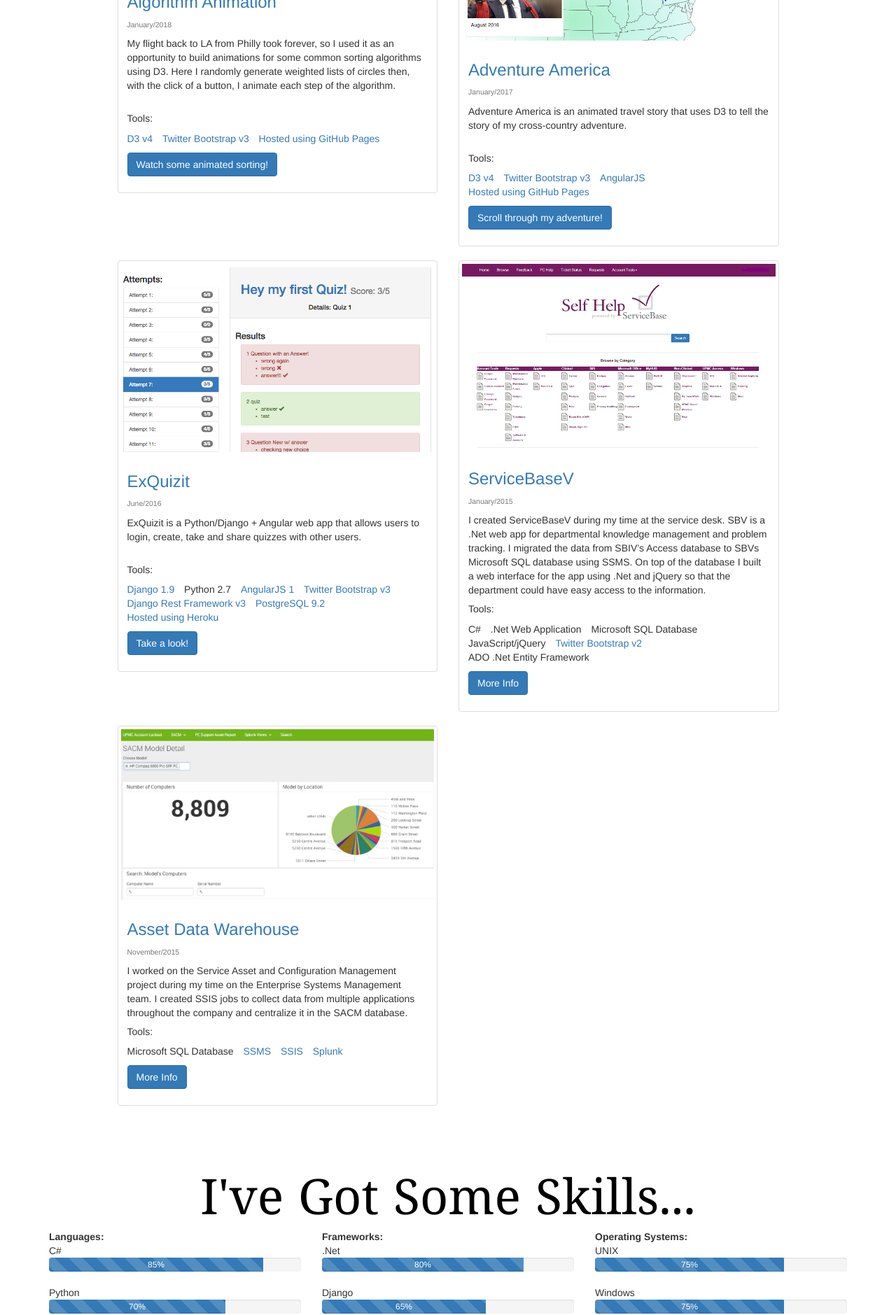
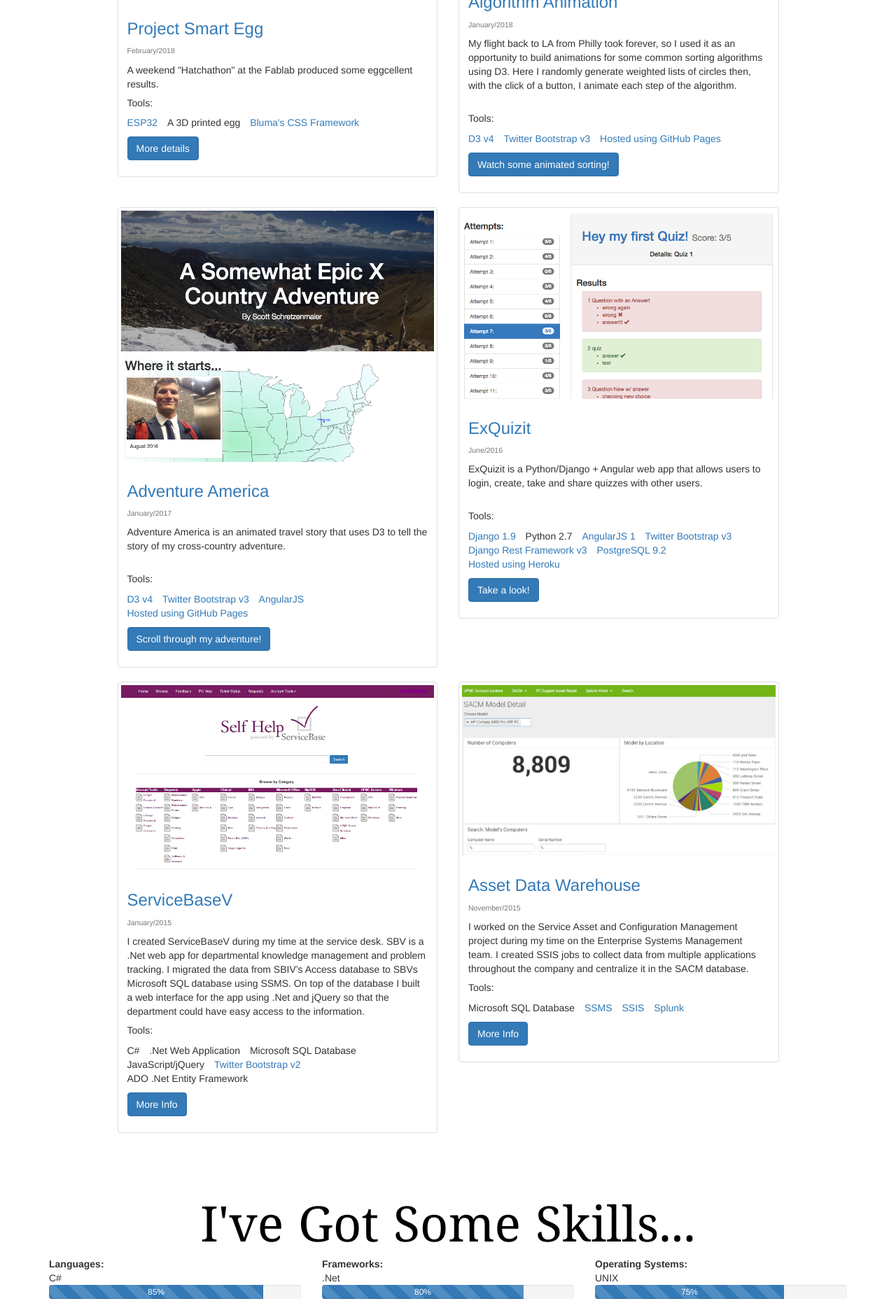
Before and after one commit to schretzilla/website, a Django app: page / in a window 1280 px wide. Shown: the part 3999-5878 px from the top of the page at 70% size. Run offline with Django 3.2, Linux system fonts and the light colour scheme; some libraries are stand-ins or nearby versions.

Commit message:
Added egg to home page projects

```diff
--- a/portfolio/templates/portfolio/home.html
+++ b/portfolio/templates/portfolio/home.html
@@ -226,6 +226,35 @@
             <h1 class="subject-header"><a href="{% url 'portfolio:projects' %}">Projects</a></h1>
 
             <div class="row">
+
+                <!-- Smart Egg -->
+                <div class="col-sm-6">
+                        <div class="thumbnail">
+                            <img target="_blank" href="" src="{% static 'portfolio/img/smart-egg/egg-parts-ss.png' %}" alt="Smart Egg Parts image">
+                            <div class="caption">
+                                <h3><a target="_blank" href="" target="_blank">Project Smart Egg</a></h3>
+                                <p>
+                                    <h5><small>February/2018</small></h5>
+                                        A weekend "Hatchathon" at the Fablab produced some eggcellent results.
+
+                                        <!-- introduced me to a fun group dedicated engineers. Our objective was
+                                        to develope a "Smart Egg" that could de
+                                        The classic egg drop competition is extreamly binary, the egg either breaks or it doesn't. Working with a
+                                        group of dedicated engineers we were determined make things a little more competitive by creating a "Smart Egg." -->
+
+                                    <h5>Tools:</h5>
+                                    <ul class="list-inline">
+                                        <li><a href="https://www.espressif.com/en/products/hardware/esp32/overview" target="_blank">ESP32</a> </li>
+                                        <li>A 3D printed egg</li>
+                                        <li><a href="https://bulma.io/" target="_blank">Bluma's CSS Framework</a></li>
+                                    </ul>
+                                </p>
+                                <p><a target="_blank" href="" class="btn btn-primary" role="button">More details</a> </p>
+                            </div>
+                        </div>
+                    </div>
+
+                <!-- Algorithim-Animations -->
                 <div class="col-sm-6">
                     <div class="thumbnail">
                         <img target="_blank" href="https://schretzilla.github.io/Algorithim-Animation/bubble-sort.html" src="{% static 'portfolio/img/algorithm-animation.png' %}" alt="algorithm animation image">
@@ -250,7 +279,11 @@
                         </div>
                     </div>
                 </div>
+            </div> <!--end row 1-->
 
+            <!-- Row 2 -->
+            <div class="row">
+                <!-- Adventure America -->
                 <div class="col-sm-6">
                     <div class="thumbnail">
                         <img target="_blank" href="https://schretzilla.github.io/adventure-america/index" src="{% static 'portfolio/img/x-country-adventure.png' %}" alt="x-country adventure image">
@@ -275,9 +308,6 @@
                     </div>
                 </div>
 
-            </div> <!--end row 1-->
-
-            <div class="row">
                 <div class="col-sm-6">
                     <div class="thumbnail">
                         <img href="{% url 'dynoquiz:signin' %}" src="{% static 'portfolio/img/quiz-rectangle.png' %}" alt="ExQuizit image">
@@ -304,6 +334,10 @@
                         </div>
                     </div>
                 </div>
+            </div><!-- end row 2 -->
+
+            <!-- row 3 -->
+            <div class="row">
                 <div class="col-sm-6">
                     <div class="thumbnail">
                         <img src="{% static 'portfolio/img/self-help.png' %}" alt="self-help image">
@@ -328,10 +362,8 @@
                         </div>
                     </div>
                 </div>
-            </div><!-- end row 2 -->
 
-            <!-- row 3 -->
-            <div class="row">
+
                 <div class="col-sm-6">
                     <div class="thumbnail">
                         <img src="{% static 'portfolio/img/asset-dashboard-smaller.png' %}" alt="splunk-dashboard image">
```
